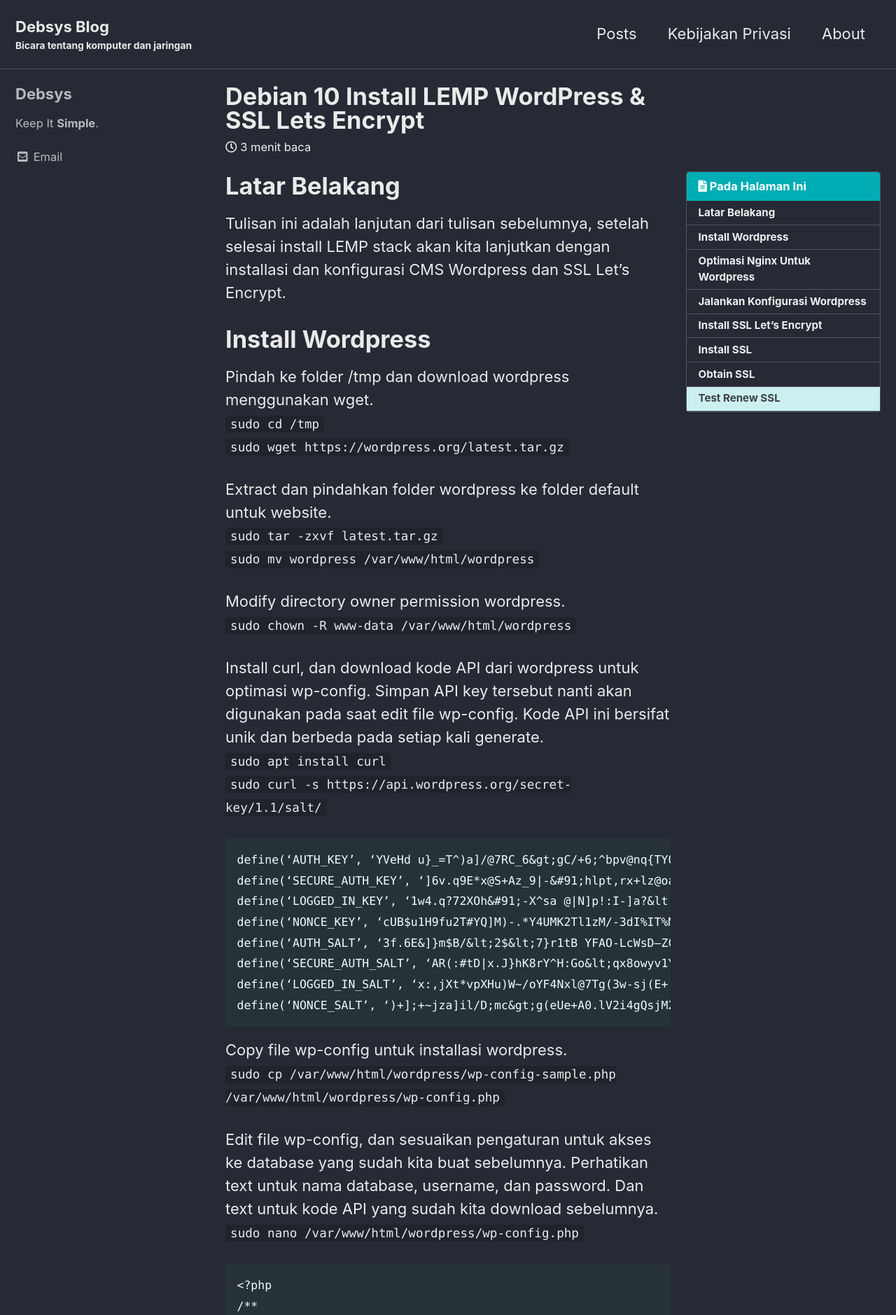
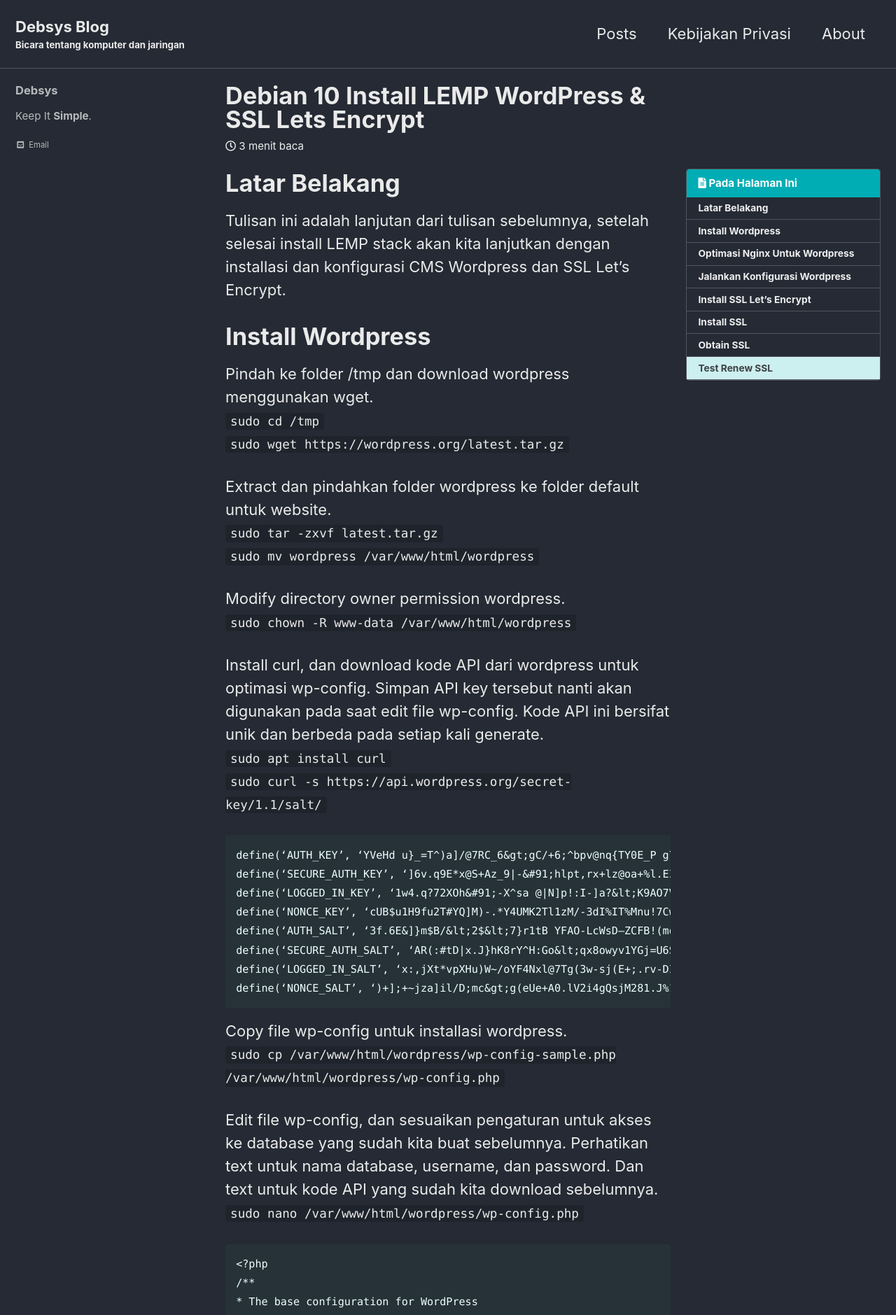
Before and after one commit to debsys/debsys.github.io, a Jekyll site: the page built from _posts/2021-11-08-debian10-wordpress-ssl.md, in a window 1280 px wide. Shown: the top 1879 px of the page at 70% size. Built offline with Jekyll 4.4.1, drawn with Linux system fonts in a browser that asks for light colours; cached includes are drawn as plain includes.

Commit message:
Update _variables.scss

```diff
--- a/_sass/minimal-mistakes/_variables.scss
+++ b/_sass/minimal-mistakes/_variables.scss
@@ -34,14 +34,14 @@ $header-font-family: $sans-serif !default;
 $caption-font-family: $serif !default;
 
 /* type scale */
-$type-size-1: 2.441em !default; // ~39.056px
-$type-size-2: 1.953em !default; // ~31.248px
-$type-size-3: 1.563em !default; // ~25.008px
-$type-size-4: 1.25em !default; // ~20px
-$type-size-5: 1em !default; // ~16px
-$type-size-6: 0.75em !default; // ~12px
-$type-size-7: 0.6875em !default; // ~11px
-$type-size-8: 0.625em !default; // ~10px
+$type-size-1: 1.953em !default; // ~39.056px
+$type-size-2: 1.563em !default; // ~31.248px
+$type-size-3: 1.25em !default; // ~25.008px
+$type-size-4: 1em !default; // ~20px
+$type-size-5: 0.75em !default; // ~16px
+$type-size-6: 0.6875em !default; // ~12px
+$type-size-7: 0.625em !default; // ~11px
+$type-size-8: 0.600em !default; // ~10px
 
 /* headline scale */
 $h-size-1: 1.563em !default; // ~25.008px
```
